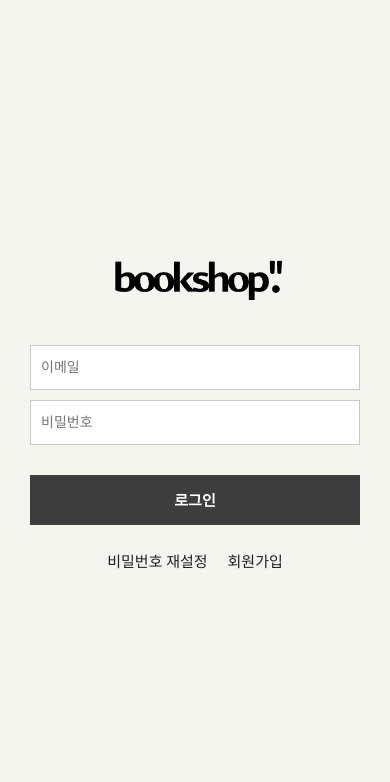
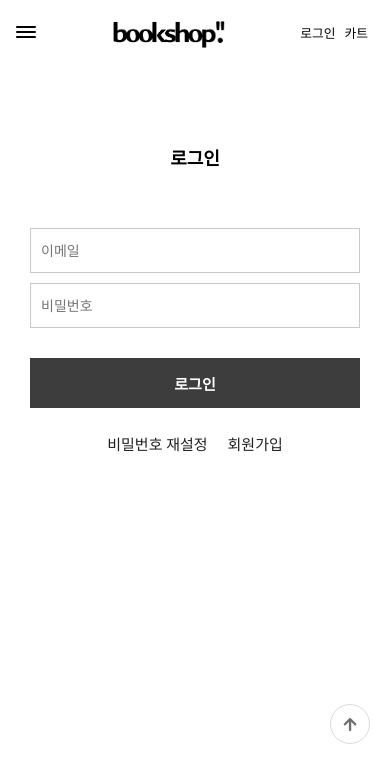
Before and after one commit to hyewon3938/book-shop, a React app in the folder client/: page /#/login in a window 390 px wide. Shown: the top 782 px of the page. Built offline with nearby package versions, Linux system fonts and the light colour scheme; no server answers; a web font is replaced by a local one.

Commit message:
[#31] fix: 로그인 페이지 UI 수정
- absolute로 배경을 만드니 모바일에서 터치로 이동할 때마다 뒤로 가려져있던 화면이 보이는 문제 때문에 UI 변경

```diff
--- a/client/src/components/LoginPage/LoginPage.jsx
+++ b/client/src/components/LoginPage/LoginPage.jsx
@@ -14,9 +14,6 @@ import { device } from "@/components/style/responsiveBreakPoints";
 
 // Actions
 import { postLogin } from "@/redux/actions/userActions";
-
-// Image
-import logo from "@/image/logo.png";
 
 const LoginPage = () => {
   const history = useHistory();
@@ -37,10 +34,6 @@ const LoginPage = () => {
     if (!password.current.value) return (password.current.style.borderColor = "red");
 
     password.current.style.borderColor = "";
-  };
-
-  const logoClickHandler = () => {
-    history.push("/");
   };
 
   const loginClickHandler = (e) => {
@@ -65,9 +58,7 @@ const LoginPage = () => {
 
   return (
     <Wrap>
-      <Logo onClick={logoClickHandler}>
-        <img src={logo} />
-      </Logo>
+      <Title>로그인</Title>
       <LoginWrap>
         <form onSubmit={loginClickHandler}>
           <InputWrap>
@@ -92,30 +83,20 @@ const LoginPage = () => {
 export default LoginPage;
 
 const Wrap = styled.div`
-  position: absolute;
   width: 100%;
-  height: 100%;
-  top: 0;
-  left: 0;
-  background: #f5f5ef;
   display: flex;
   flex-direction: column;
-  justify-content: center;
   align-items: center;
-  z-index: 10000;
+  padding: 200px 0 100px 0;
+  @media (max-width: ${device.small}px) {
+    padding: 150px 0 50px 0;
+  }
 `;
 
-const Logo = styled.div`
-  height: 70px;
+const Title = styled.h1`
+  font-weight: bold;
+  font-size: 18px;
   margin: 0 0 30px 0;
-  cursor: pointer;
-  img {
-    height: 100%;
-  }
-  @media (max-width: ${device.small}px) {
-    margin: 0 0 10px 0;
-    height: 60px;
-  }
 `;
 
 const LoginWrap = styled.div`
```
